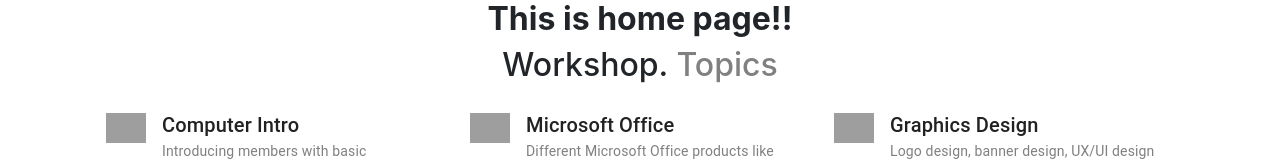
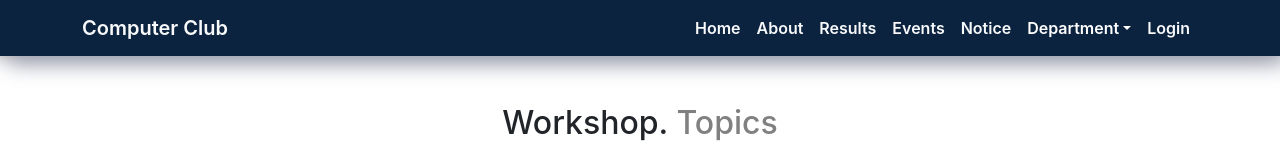
Before and after one commit to Neon-101471/Computer-Club, a React (Create React App) app: page / in a window 1280 px wide. Shown: the top 161 px of the page. Built offline with nearby package versions, Linux system fonts and the light colour scheme; grey boxes are pictures that could not be loaded.

Commit message:
navigation added

```diff
--- a/src/App.css
+++ b/src/App.css
@@ -10,7 +10,13 @@ a{
   font-weight: 600;
   cursor: pointer;
 }
-
+/* nav a */
+.navbar-light .navbar-nav .nav-link.active, .navbar-light .navbar-nav .show>.nav-link {
+  color: rgba(255, 254, 254, 1);
+}
+.navbar-light .navbar-nav .nav-link {
+  color: rgba(255,255,255,1);
+}
 /* border style */
 .top-dotted-border{
   border-top: 1px dotted #3BAD29;
--- a/src/App.js
+++ b/src/App.js
@@ -5,10 +5,12 @@ import Details from './Pages/Home/Details/Details';
 import Home from './Pages/Home/Home/Home';
 import Notice from './Pages/Notice/Notice';
 import Footer from './Pages/Shared/Footer/Footer';
+import Navigation from './Pages/Shared/Navigation/Navigation';
 
 function App() {
   return (
     <div className="App">
+      <Navigation />
       <Switch>
         <Route exact path='/' >
           <Home />
@@ -19,9 +21,9 @@ function App() {
         <Route path='/notice'>
           <Notice />
         </Route>
-        <Route  path="/details/:detailsId">
-            <Details></Details>
-          </Route>
+        <Route path="/details/:detailsId">
+          <Details></Details>
+        </Route>
         <Route path='*'>
           <NotFound />
         </Route>
--- a/src/Pages/Home/Home/Home.js
+++ b/src/Pages/Home/Home/Home.js
@@ -4,8 +4,8 @@ import Workshops from '../Workshops/Workshops';
 
 const Home = () => {
     return (
-        <div>
-            <h2 className='fw-bolder text-center'>This is home page!!</h2>
+        <div className='my-5'>
+
             <Workshops></Workshops>
             <RecentEvents></RecentEvents>
         </div>
--- a/src/Pages/Home/RecenEvents/RecentEvents.js
+++ b/src/Pages/Home/RecenEvents/RecentEvents.js
@@ -14,13 +14,13 @@ const RecentEvents = () => {
       <h2 className=" ">
         RECENT EVENTS <hr />
       </h2>
-     <div classNamed-flex>
-     <div className="row">
-        {events.map((event) => (
-          <RecentEvent key={event.id} event={event}></RecentEvent>
-        ))}
+      <div className='d-flex'>
+        <div className="row">
+          {events.map((event) => (
+            <RecentEvent key={event.id} event={event}></RecentEvent>
+          ))}
+        </div>
       </div>
-     </div>
     </div>
   );
 };
--- /dev/null
+++ b/src/Pages/Shared/Navigation/Navigation.js
@@ -0,0 +1,32 @@
+import React from 'react';
+import { Container, Nav, Navbar, NavDropdown } from 'react-bootstrap';
+import { Link } from 'react-router-dom';
+
+const Navigation = () => {
+    return (
+        <Navbar expand="lg" style={{ backgroundColor: '#0C2340', boxShadow: '8px 8px 22px #9fa4b3, -8px -8px 22px' }}>
+            <Container>
+                <Navbar.Brand href="/" className='text-light'>Computer Club</Navbar.Brand>
+                <Navbar.Toggle aria-controls="basic-navbar-nav" />
+                <Navbar.Collapse id="basic-navbar-nav">
+                    <Nav className="ms-auto">
+                        <Nav.Link as={Link} to="/home" className='text-light'>Home</Nav.Link>
+                        <Nav.Link as={Link} to="/about" className='text-light'>About</Nav.Link>
+                        <Nav.Link as={Link} to="/results" className='text-light'>Results</Nav.Link>
+                        <Nav.Link as={Link} to="/events" className='text-light'>Events</Nav.Link>
+                        <Nav.Link as={Link} to="/notice" className='text-light'>Notice</Nav.Link>
+                        <NavDropdown title="Department" id="basic-nav-dropdown" className='text-light'>
+                            <NavDropdown.Item href="#action/3.1">Department Info</NavDropdown.Item>
+                            <NavDropdown.Item href="#action/3.2">Teachers</NavDropdown.Item>
+                            <NavDropdown.Item href="#action/3.3">Executive member</NavDropdown.Item>
+                            <NavDropdown.Item href="#action/3.3">Members</NavDropdown.Item>
+                        </NavDropdown>
+                        <Nav.Link as={Link} to="/login" className='text-light'>Login</Nav.Link>
+                    </Nav>
+                </Navbar.Collapse>
+            </Container>
+        </Navbar>
+    );
+};
+
+export default Navigation;
```
Also changed, not shown: 1 other file (tests, documents, lock files or other folders).
